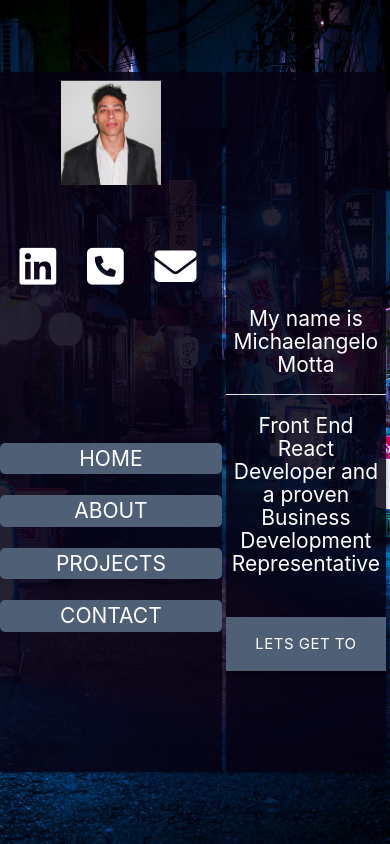
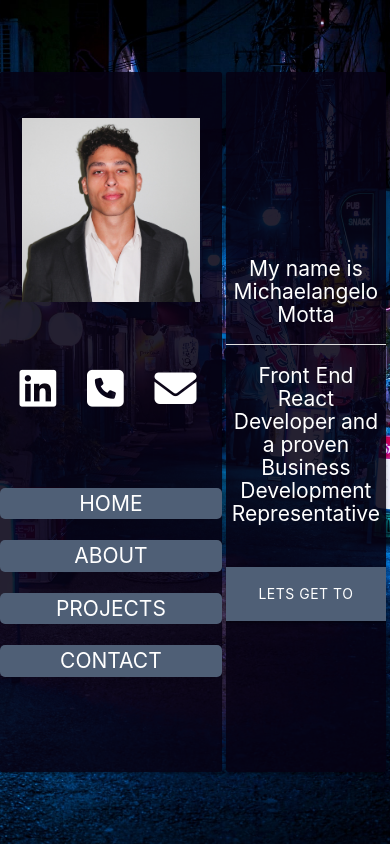
Before and after one commit to SyntaxMotta/Portfolio, a React (Create React App) app: page / in a window 390 px wide. Built offline with nearby package versions, Linux system fonts and the light colour scheme; the HTML template or start-up script is replaced by a standard one.

Commit message:
Navbar changes

```diff
--- a/src/App.css
+++ b/src/App.css
@@ -243,15 +243,23 @@ body {
   .app__content {
     height: 700px;
   }
+
+  .home__workBtn {
+    font-size: 1rem;
+  }
+
   .about__resumeBlock > ul {
     padding: 0.3rem 0 !important;
+  }
+  .nav {
+    height: 45% !important;
   }
   .nav li a {
     font-size: 1.5rem;
   }
 
   .navbar__icon {
-    height: 110px !important;
+    height: 100% !important;
     padding: 0.2rem 0;
   }
   .navbar__title {
--- a/src/Components/homepage/home.css
+++ b/src/Components/homepage/home.css
@@ -11,7 +11,7 @@
   position: absolute;
   height: 400px;
   top: -50%;
-  margin-top: 200px;
+  margin-top: 150px;
 }
 .home__workBtn {
   background-color: var(--quaternary-color);
```
